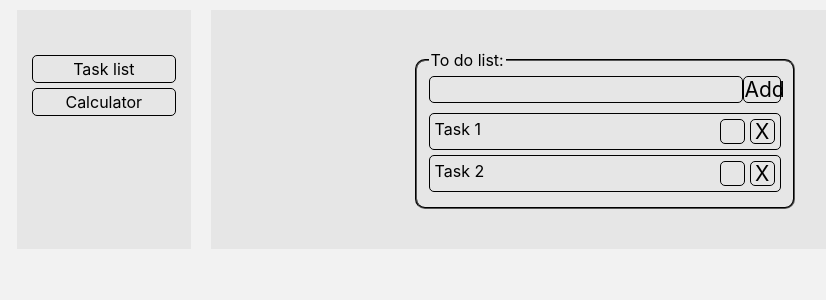
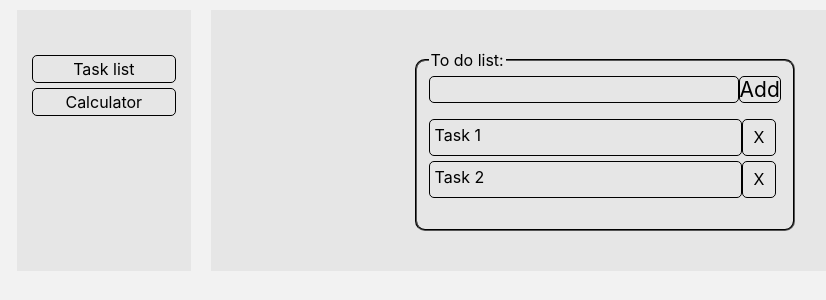
Before and after one commit to rololand/app-for-tests, a React (Create React App) app: page / in a window 1280 px wide. Shown: the top 300 px of the page, without its empty margins (121-947 px from the left). Built offline with nearby package versions, Linux system fonts and the light colour scheme.

Commit message:
Pack task list into ul and fix for min-width

```diff
--- a/src/App.css
+++ b/src/App.css
@@ -12,6 +12,7 @@
 
 #menu {
   width: 15%;
+  min-width: 120px;
   background-color: #e6e6e6;
   margin: 10px;
   padding: 40px 10px;
@@ -19,6 +20,7 @@
 
 #app {
   width: 75%;
+  min-width: 500px;
   background-color: #e6e6e6;
   margin: 10px;
   padding: 40px 10px;
--- a/src/Menu.js
+++ b/src/Menu.js
@@ -4,7 +4,7 @@ import './Menu.css';
 const Menu = (props) => {
 
   return (
-    <div className="menuContainer">
+    <div>
       <div id="menuButtonTaskList" className="menuButtonContainer" onClick={() => props.onClick("TaskList")}>Task list</div>
       <div id="menuButtonCalculator" className="menuButtonContainer" onClick={() => props.onClick("Calculator")}>Calculator</div>
     </div>
--- a/src/calculator/calculator.css
+++ b/src/calculator/calculator.css
@@ -9,9 +9,9 @@ fieldset {
 }
 
 #calculator {
-  width: 50%;
   margin-left: auto;
   margin-right: auto;
+  width: 490px;
 }
 
 #x_value, #y_value, #operation, #result {
--- a/src/taskList/TaskElement.css
+++ b/src/taskList/TaskElement.css
@@ -7,92 +7,21 @@
   padding: 5px;
   position: relative;
   height: 25px;
+  width: 100%;
+  cursor: pointer;
 }
 
 .taskElement:hover {
   background-color: #cccccc
 }
 
-.taskElementButton {
-  position: absolute;
-  right: 0px;
-}
-
-.taskButtonContainer {
-  display: block;
-  position: relative;
-  padding-left: 30px;
-  margin-bottom: 12px;
+.deleteTaskButton {
   cursor: pointer;
-  font-size: 21px;
-  -webkit-user-select: none;
-  -moz-user-select: none;
-  -ms-user-select: none;
-  user-select: none;
-}
-
-/* Hide the browser's default checkbox */
-.taskButtonContainer input {
-  position: absolute;
-  opacity: 0;
-  cursor: pointer;
-  height: 0;
-  width: 0;
-}
-
-/* Create a custom checkbox */
-.checkmark {
-  position: absolute;
-  top: 0;
-  left: 0;
-  height: 23px;
-  width: 23px;
-  border-style: solid;
-  border-color: black;
-  border-radius: 5px;
-  border-width: 1px;
-}
-
-/* On mouse-over, add a grey background color */
-.taskButtonContainer:hover input ~ .checkmark {
-  background-color: #ccc;
-}
-
-/* When the checkbox is checked, add a blue background */
-.taskButtonContainer input:checked ~ .checkmark {
-  background-color: #333333;
-}
-
-/* Create the checkmark/indicator (hidden when not checked) */
-.checkmark:after {
-  content: "";
-  position: absolute;
-  display: none;
-}
-
-/* Show the checkmark when checked */
-.taskButtonContainer input:checked ~ .checkmark:after {
-  display: block;
-}
-
-/* Style the checkmark/indicator */
-.taskButtonContainer .checkmark:after {
-  left: 9px;
-  top: 5px;
-  width: 5px;
-  height: 10px;
-  border: solid white;
-  border-width: 0 3px 3px 0;
-  -webkit-transform: rotate(45deg);
-  -ms-transform: rotate(45deg);
-  transform: rotate(45deg);
-}
-
-#deleteTask {
-  font-size: 21px;
-  width: 23px;
-  height: 23px;
-  line-height: 23px;
+  padding: 5px;
+  font-size: 16px;
+  width: 25px;
+  height: 25px;
+  line-height: 25px;
   text-align: center;
   border-style: solid;
   border-color: black;
@@ -100,3 +29,7 @@
   border-width: 1px;
   margin-right: 5px;
 }
+
+.deleteTaskButton:hover {
+  background-color: #cccccc
+}
--- a/src/taskList/TaskElement.js
+++ b/src/taskList/TaskElement.js
@@ -11,21 +11,14 @@ const TaskElement = (props) => {
   }
 
   return (
-    <div className="taskElement row">
-      <div className={props.isDone ? "taskDone" : ""}>
+    <div className="row">
+      <div  className={props.isDone ? "taskElement taskDone" : "taskElement"}
+            onClick={() => changeChecked()}>
         {props.name}
+      </div>
+      <div class="deleteTaskButton" onClick={props.deleteTask}>X</div>
+    </div>
 
-      </div>
-      <div className="taskElementButton">
-        <div className="taskButtonContainer">
-          <div id="deleteTask" onClick={props.deleteTask}>X</div>
-          <input name="isDone" type="checkbox"
-                checked={isChecked}
-          />
-          <span class="checkmark" onClick={() => changeChecked()}></span>
-        </div>
-      </div>
-    </div>
   )
 }
 
--- a/src/taskList/TaskList.css
+++ b/src/taskList/TaskList.css
@@ -1,7 +1,13 @@
 #taskList {
   width: 50%;
+  min-width: 250px;
   margin-left: auto;
   margin-right: auto;
+}
+
+#taskList ul {
+  list-style-type: none;
+  padding: 0px;
 }
 
 .taskDone {
@@ -26,6 +32,7 @@
 
 #addTaskButton {
   width: 10%;
+  min-width: 40px;
   border-style: solid;
   border-color: black;
   border-radius: 5px;
--- a/src/taskList/TaskList.js
+++ b/src/taskList/TaskList.js
@@ -57,13 +57,15 @@ const TaskList = (props) => {
             <input id='newTask' value={newTask} onChange={(event) => changeNewTask(event)}/>
             <div id="addTaskButton" onClick={() => addTask()}>Add</div>
           </div>
+          <ul>
           {tasks.map(task =>
-              <TaskElement key={task.name}
+              <li><TaskElement key={task.name}
                           name={task.name}
                           isDone={task.isDone}
                           markDone={() => markDone(task.name)}
-                          deleteTask={() => deleteTask(task.name)} />
+                          deleteTask={() => deleteTask(task.name)} /></li>
             )}
+          </ul>
       </fieldset>
     </div>
   )
```
